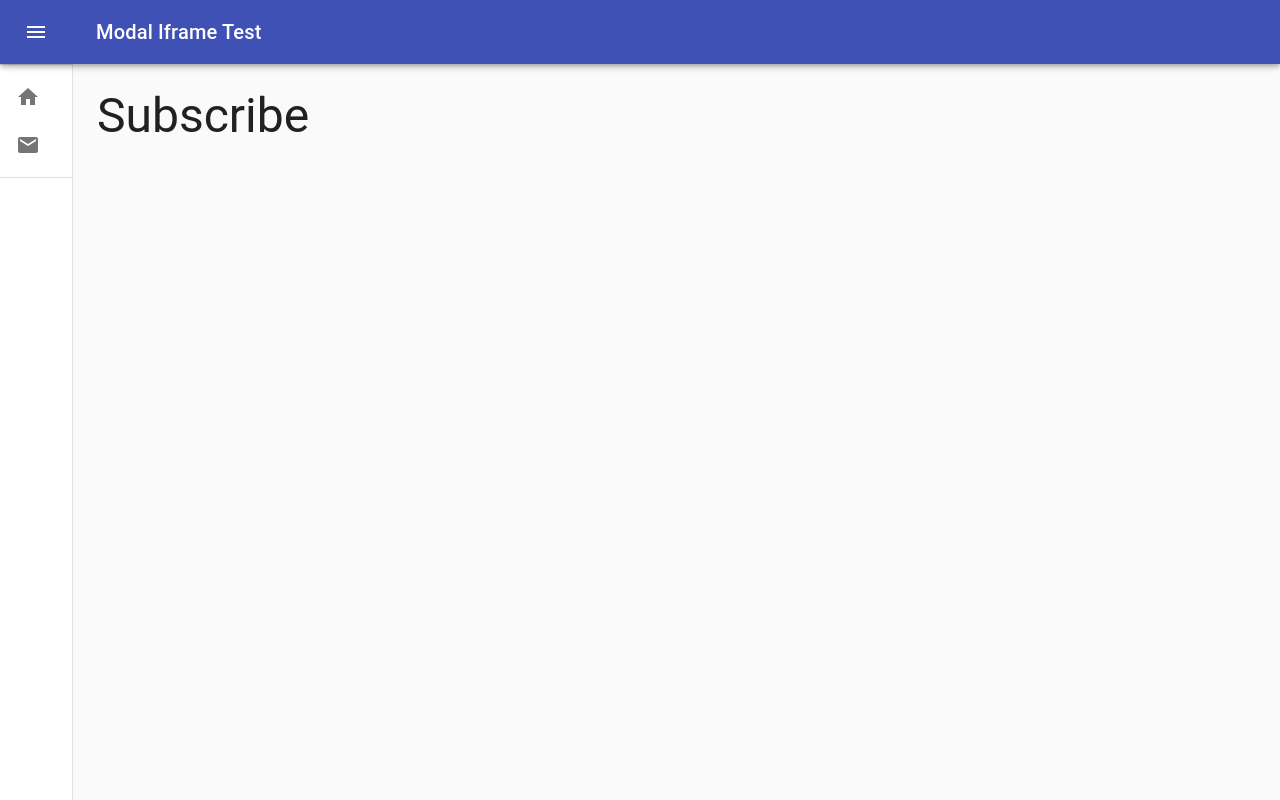
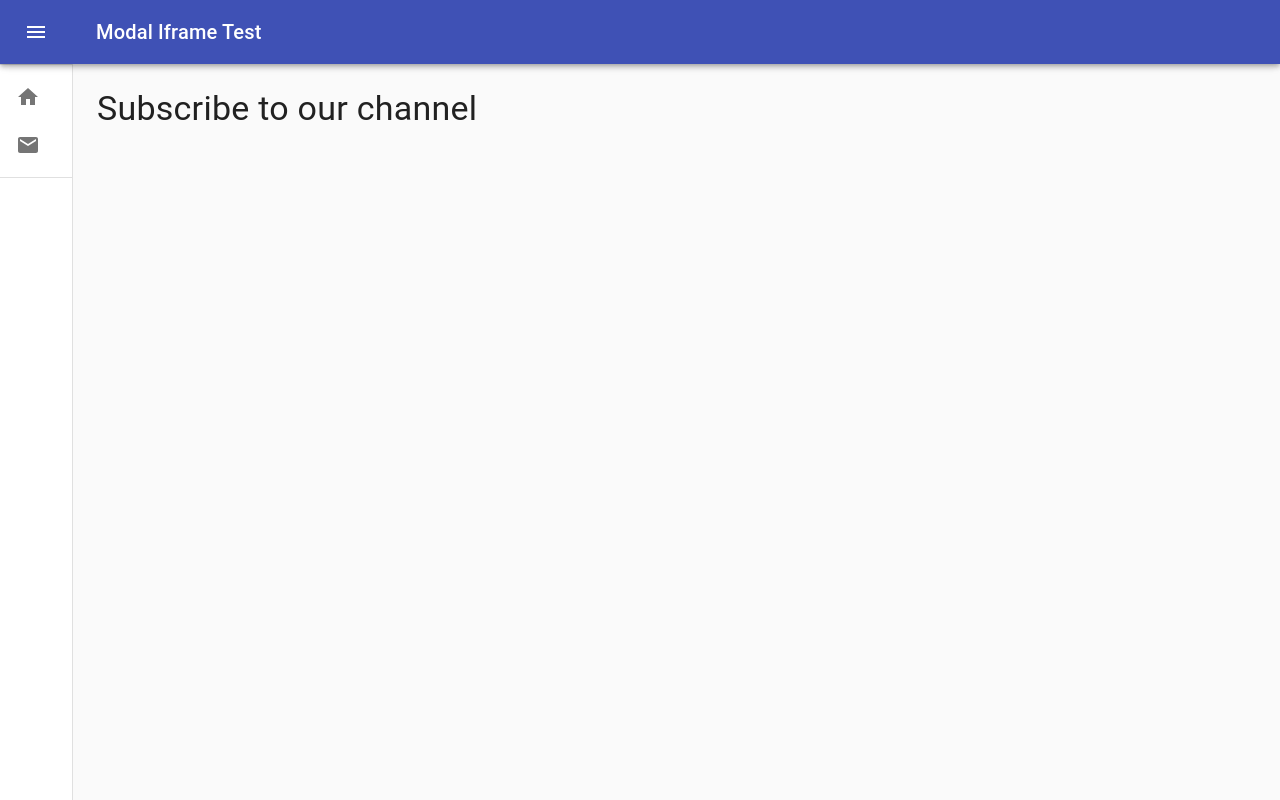
Before and after one commit to DewofyourYouth/iframe-in-modal, a React (Create React App) app: page /subscribe in a window 1280 px wide. Built offline with nearby package versions, Linux system fonts and the light colour scheme.

Commit message:
subscribe to our channel

```diff
--- a/src/pages/Subscribe.tsx
+++ b/src/pages/Subscribe.tsx
@@ -2,5 +2,5 @@ import React from "react";
 import {Typography} from '@material-ui/core'
 
 export default function  Subscribe() {
-    return <div><Typography variant="h3">Subscribe</Typography></div>
+    return <div><Typography variant="h4">Subscribe to our channel</Typography></div>
 }
--- a/tsconfig.json
+++ b/tsconfig.json
@@ -24,4 +24,5 @@
   "include": [
     "src"
   ]
+
 }
```
Also changed, not shown: 1 other file (tests, documents, lock files or other folders).
